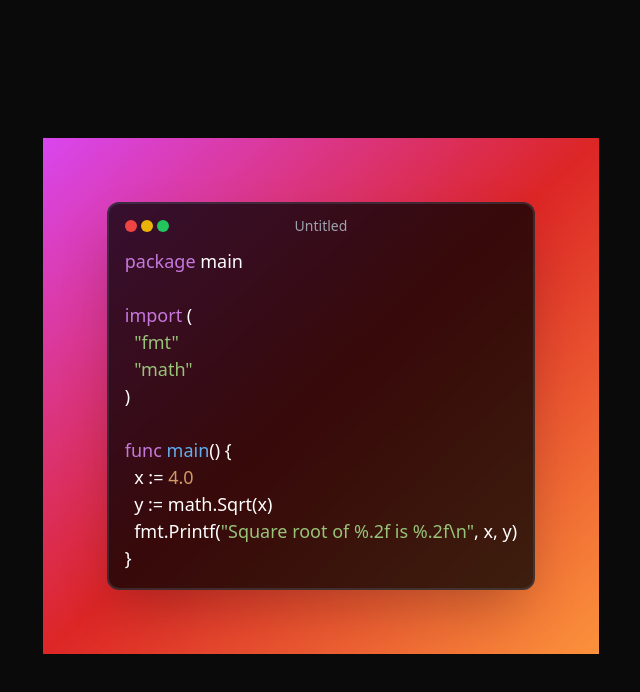
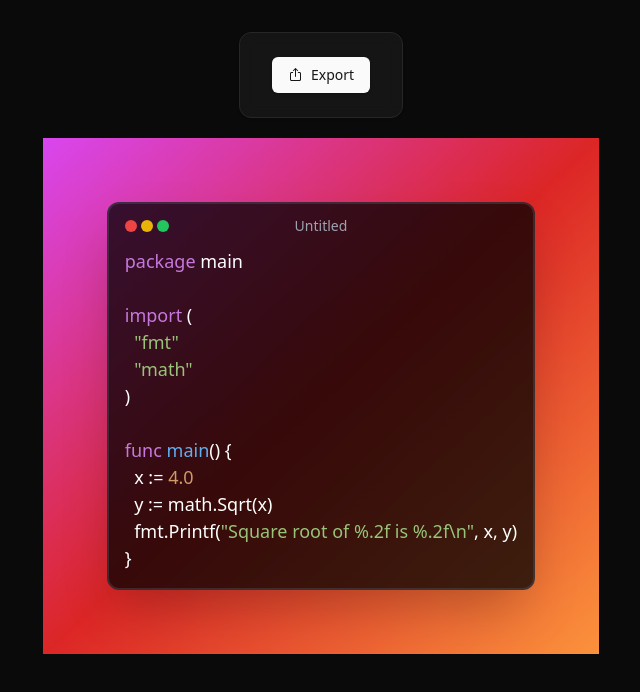
Before and after one commit to taurusilver7/canva-code, a React (Vite) app: page / in a window 1280 px wide. Shown: the top 692 px of the page, without its empty margins (319-959 px from the left). Built offline with nearby package versions, Linux system fonts and the light colour scheme.

Commit message:
Export added below snippet

```diff
--- a/src/App.jsx
+++ b/src/App.jsx
@@ -1,4 +1,6 @@
 import CodeEditor from "./components/CodeEditor";
+import ExportOptions from "./components/controls/ExportOptions";
+import { Card, CardContent } from "./components/ui/card";
 import { cn } from "./lib/utils";
 import { fonts, themes } from "./options";
 import useStore from "./store";
@@ -12,7 +14,7 @@ function App() {
 
 	const editorRef = useRef(null);
 	return (
-		<div className="dark bg-neutral-950 text-white flex flex-col gap-5 min-h-screen justify-center items-center">
+		<main className="dark bg-neutral-950 text-white flex gap-5 min-h-screen justify-center items-center">
 			<link
 				rel="stylesheet"
 				href={themes[theme].theme}
@@ -35,7 +37,13 @@ function App() {
 			>
 				<CodeEditor />
 			</div>
-		</div>
+
+			<Card className="fixed top-8 py-6 px-8 mx-6 bg-neutral-900/90 backdrop-blur">
+				<CardContent className="flex flex-wrap gap-6 p-0">
+					<ExportOptions />
+				</CardContent>
+			</Card>
+		</main>
 	);
 }
 
```
